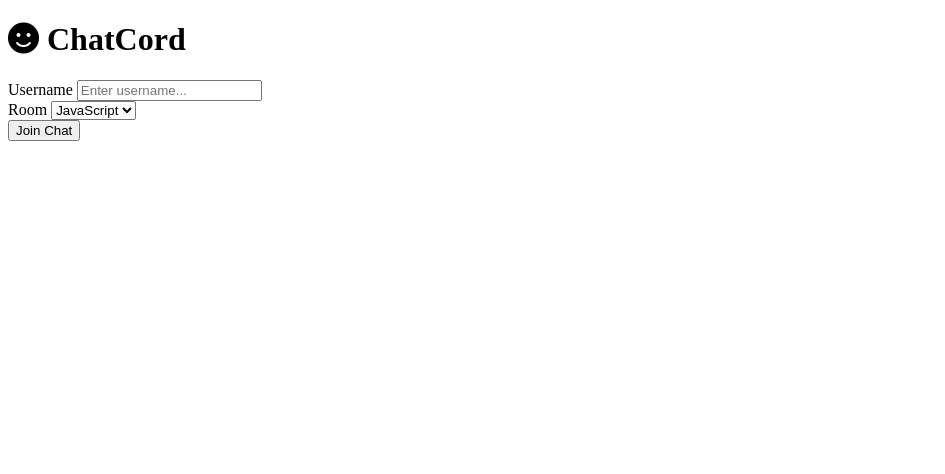
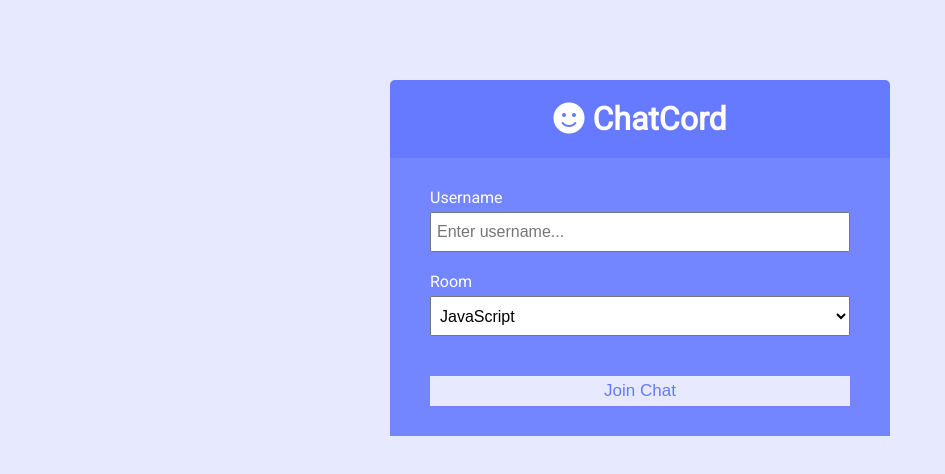
Before and after one commit to ruksh-dev/chatapp, a website: page docs/index.html in a window 1280 px wide. Shown: the whole page, without its empty margins (0-945 px from the left). Drawn offline with Linux system fonts and the light colour scheme; the site is published under a folder, as on GitHub Pages, so addresses that start at the root find nothing.

Commit message:
update docs folder,4

```diff
--- a/docs/index.html
+++ b/docs/index.html
@@ -10,7 +10,7 @@
 			integrity="sha256-mmgLkCYLUQbXn0B1SRqzHar6dCnv9oZFPEC1g1cwlkk="
 			crossorigin="anonymous"
 		/>
-		<link rel="stylesheet" href="/docs/css/style.css" />
+		<link rel="stylesheet" href="css/style.css" />
 		<title>ChatCord App</title>
 	</head>
 	<body>
@@ -19,7 +19,7 @@
 				<h1><i class="fas fa-smile"></i> ChatCord</h1>
 			</header>
 			<main class="join-main">
-				<form action="/docs/chat.html">
+				<form action="chat.html">
 					<div class="form-control">
 						<label for="username">Username</label>
 						<input
```
Also changed, not shown: docs/chat.html (+3 -3 lines).
